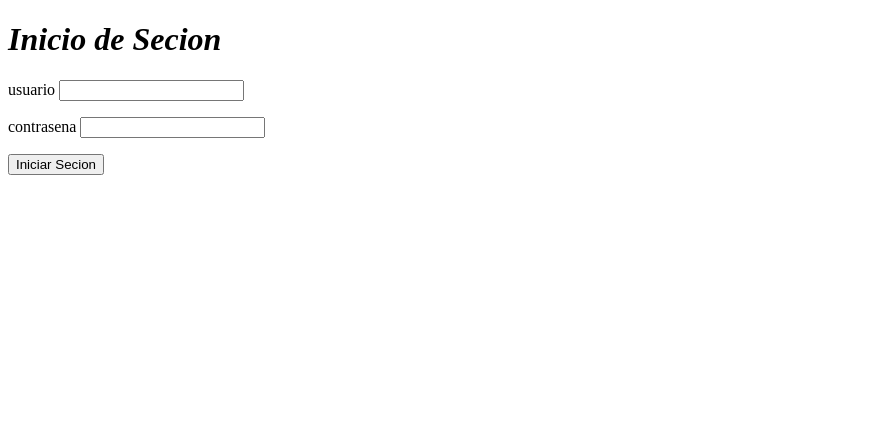
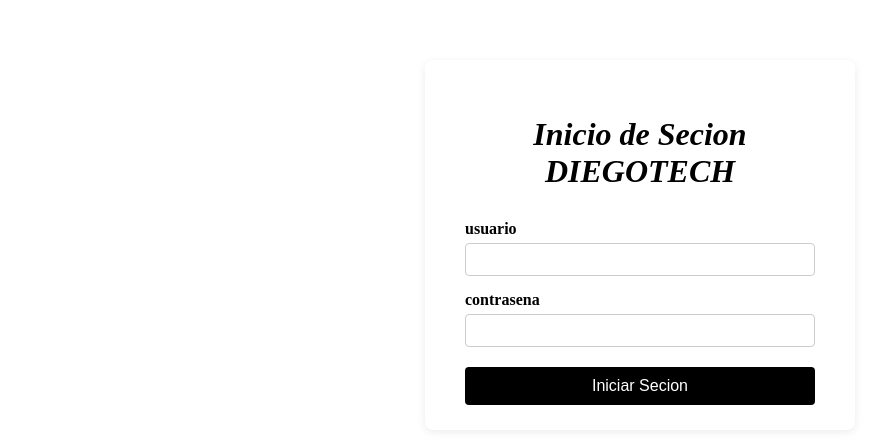
Before and after one commit to sotano557/Taller-De-Reparacion, a Flask app: page / in a window 1280 px wide. Shown: the top 444 px of the page, without its empty margins (0-870 px from the left). Run offline with Flask 3, Linux system fonts and the light colour scheme.

Commit message:
Cambios en Templates
Ya agregue los archivos en base a su diseño y estructura, solo me faltaron los otros archivos por que no recuerdo que llevaban.

```diff
--- a/Templates/index.html
+++ b/Templates/index.html
@@ -3,20 +3,68 @@
 <head>
   <meta charset="UTF-8" />
   <title>Login</title>
+  <style>
+    .Login {
+      background: #fff;
+      max-width: 350px;
+      margin: 60px auto;
+      padding: 35px 40px 25px 40px;
+      border-radius: 8px;
+      box-shadow: 0 2px 8px rgba(0,0,0,0.08);
+    }
+    h1 {
+      text-align: center;
+      margin-bottom: 30px;
+    }
+    label {
+      display: block;
+      margin-top: 15px;
+      margin-bottom: 5px;
+      font-weight: bold;
+    }
+    input[type="text"],
+    input[type="password"] {
+      width: 100%;
+      padding: 8px;
+      border: 1px solid #ccc;
+      border-radius: 4px;
+      box-sizing: border-box;
+    }
+    input[type="submit"] {
+      margin-top: 20px;
+      width: 100%;
+      padding: 10px;
+      background: #000000;
+      color: #fff;
+      border: none;
+      border-radius: 4px;
+      font-size: 16px;
+      cursor: pointer;
+    }
+
+    .error-message {
+      background: #ffdddd;
+      color: #b30000;
+      border: 1px solid #b30000;
+      border-radius: 4px;
+      padding: 8px;
+      margin-bottom: 15px;
+      text-align: center;
+    }
+  </style>
 </head>
 <body>
   <div class="Login">
-      <h1><i>Inicio de Secion</i></h1>
+    <h1><i>Inicio de Secion DIEGOTECH</i></h1>
     {% if error %}
     <div class="error-message">{{ error }}</div>
     {% endif %}
     <form method="post" action="{{url_for("auth_bp.login")}}">
       <label>usuario</label>
       <input type="text" id="usuario" name="usuario" />
-        <p></p>
+
       <label>contrasena</label>
       <input type="password" id="contrasena" name="contrasena" />
-        <p></p>
 
       <input type="submit" value="Iniciar Secion" />
     </form>
```
Also changed, not shown: Templates/Menu.html (+40 -8 lines), Templates/estatus.html (added, +71 -0 lines), Templates/recepcion.html (+62 -12 lines). Lines whose indentation alone changed are shown as unchanged.
